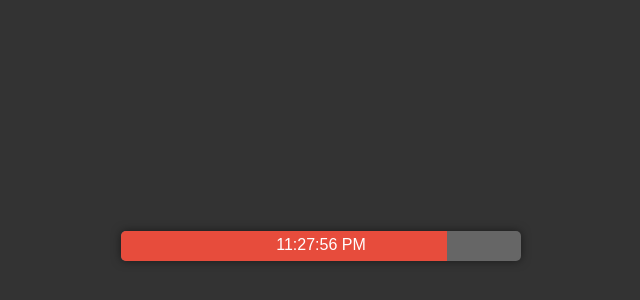
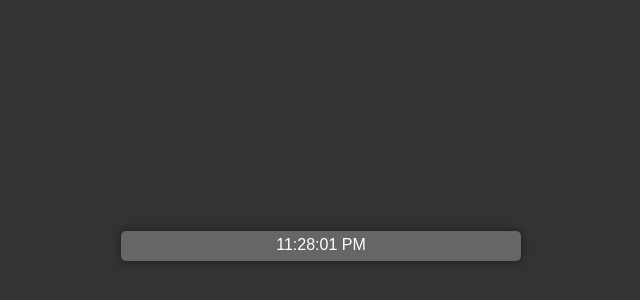
Before and after one commit to qxcxb/tv, a plain HTML site: page index.html in a window 1280 px wide. Shown: the part 162-462 px from the top of the page, without its empty margins (319-959 px from the left). Drawn offline with Linux system fonts and the light colour scheme.

Commit message:
Update index.html

```diff
--- a/index.html
+++ b/index.html
@@ -26,7 +26,7 @@
         .health-fill {
             height: 100%;
             background-color: #e74c3c;
-            width: 100%; /* Изначально 100% */
+            width: 0%; /* Изначально 0% */
             transition: width 0.5s ease;
         }
         .time-display {
@@ -49,18 +49,13 @@
 <script>
     function updateHealthBar() {
         const now = new Date();
-        const endTime = new Date(now.getFullYear(), now.getMonth(), now.getDate(), 19, 0, 0); // 19:00 сегодня
+        const currentHour = now.getHours();
+        const currentMinute = now.getMinutes();
+        const totalMinutes = currentHour * 60 + currentMinute;
+        const minutesToEndOfDay = (19 * 60); // 19:00
 
-        if (now > endTime) {
-            // Если текущее время уже больше 19:00, установим конец на следующий день
-            endTime.setDate(endTime.getDate() + 1);
-        }
-
-        const remainingTime = endTime - now; // Время до 19:00 в миллисекундах
-        const totalTimeUntil19 = 24 * 60 * 60 * 1000; // Полные сутки в миллисекундах
-
-        // Рассчитываем заполнение полоски в процентах
-        const percentage = Math.max(0, (remainingTime / totalTimeUntil19) * 100);
+        // Рассчитываем оставшееся время в % от 100%
+        const percentage = Math.max(0, ((minutesToEndOfDay - totalMinutes) / minutesToEndOfDay) * 100);
 
         // Обновляем ширину полоски здоровья
         document.getElementById('health-fill').style.width = percentage + '%';
@@ -69,8 +64,9 @@
         document.getElementById('time-display').innerText = now.toLocaleTimeString();
     }
 
-    // Обновляем полоску при загрузке страницы
+    // Обновляем полоску каждую секунду
     updateHealthBar();
+    setInterval(updateHealthBar, 1000);
 </script>
 
 </body>
```
